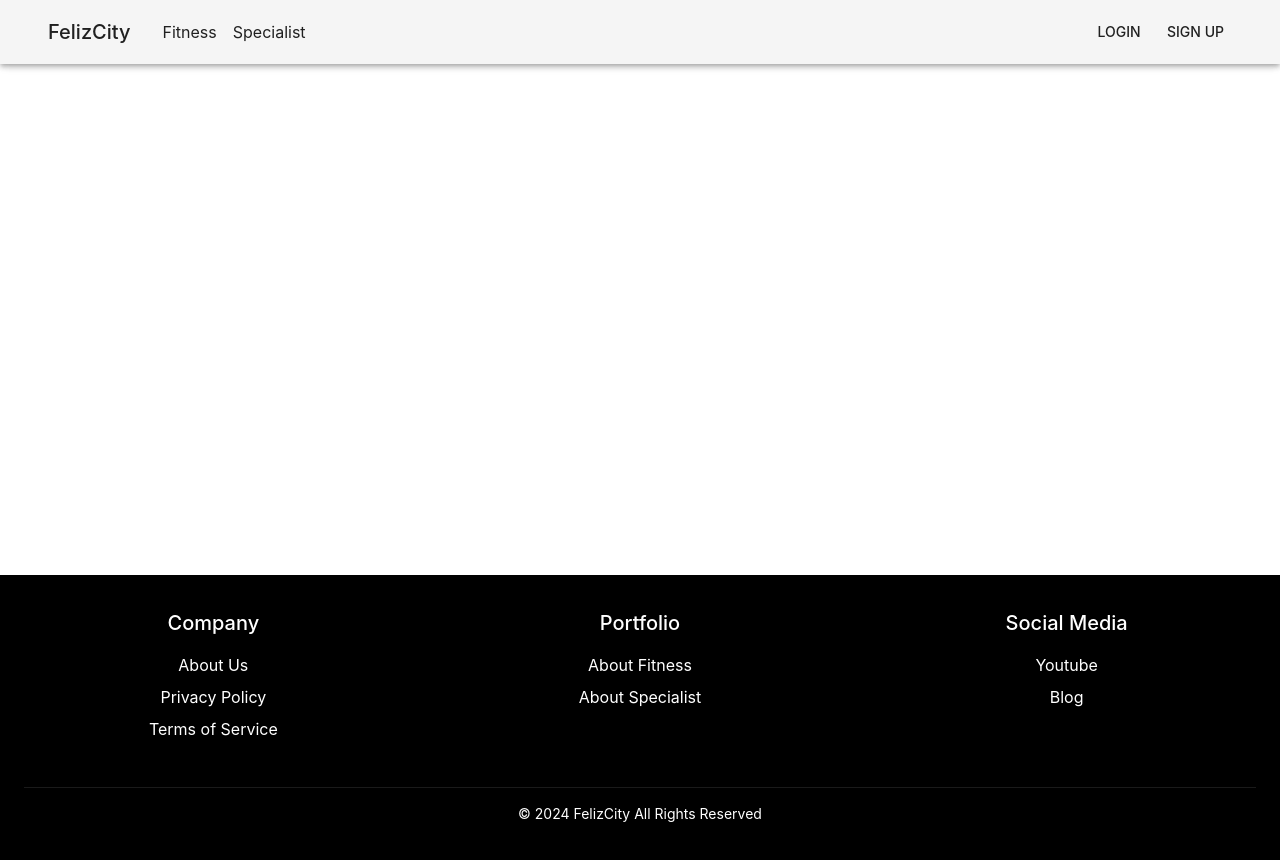
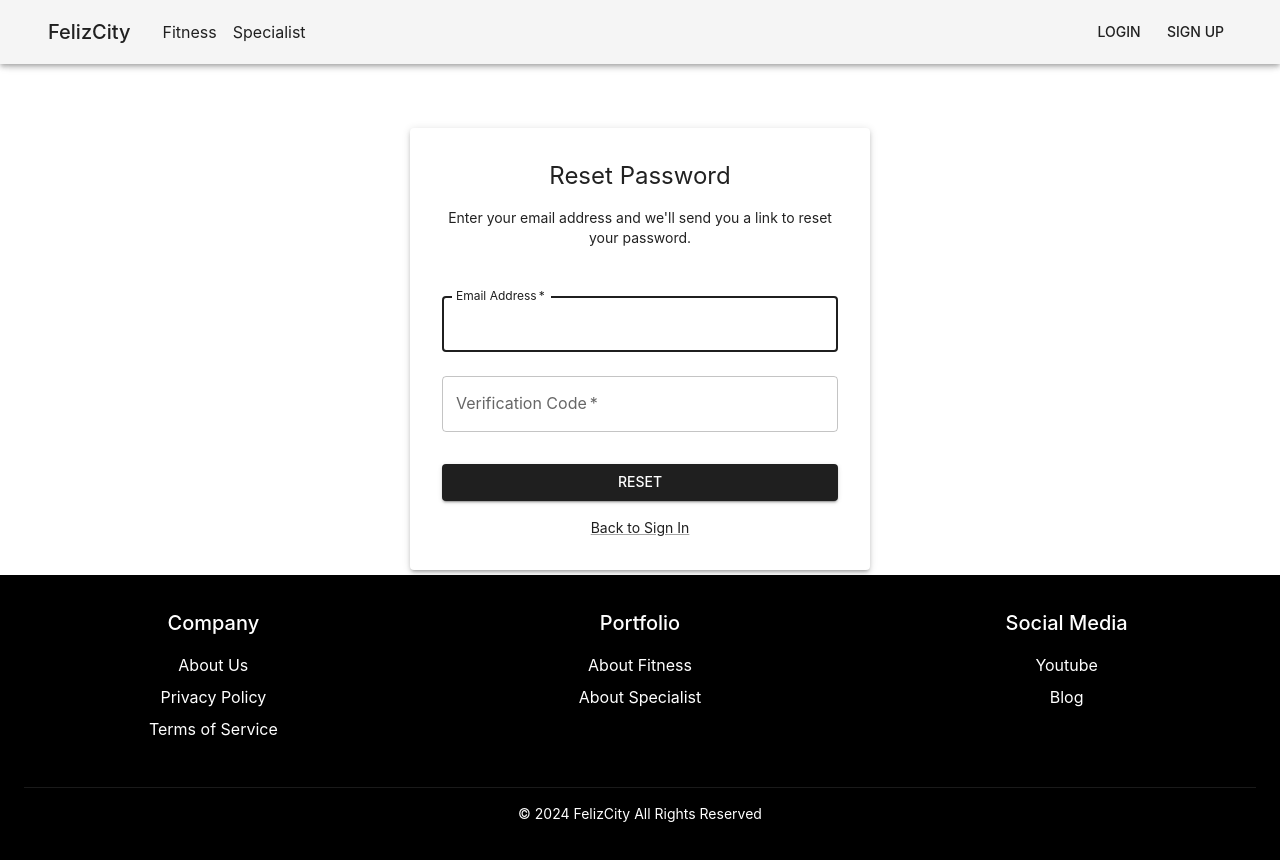
Before and after one commit to beiryu/rome, a React (Create React App) app in the folder client/: page /forgot-password in a window 1280 px wide. Shown: the top 860 px of the page. Built offline with nearby package versions, Linux system fonts and the light colour scheme.

Commit message:
feat: implement Forgot Password functionality; add ForgotPasswordForm component and update routing in App

```diff
--- a/client/src/App.js
+++ b/client/src/App.js
@@ -11,7 +11,7 @@ import FitnessDetail from './pages/FitnessDetail';
 import SpecialistDetail from './pages/SpecialistDetail';
 import Login from './pages/Login';
 import Register from './pages/Register';
-// import ForgotPassword from "./pages/ForgotPassword";
+import ForgotPassword from './pages/ForgotPassword';
 // import AboutUs from "./pages/AboutUs";
 // import PrivacyPolicy from "./pages/PrivacyPolicy";
 // import TermsOfUse from "./pages/TermsOfUse";
@@ -57,6 +57,7 @@ const App = () => {
             <Routes>
               <Route path="/login" element={<Login />} />
               <Route path="/register" element={<Register />} />
+              <Route path="/forgot-password" element={<ForgotPassword />} />
               <Route path="/" element={<Hero />} />
               <Route path="/fitness-listing" element={<FitnessListing />} />
               <Route path="/fitness-listing/:id" element={<FitnessDetail />} />
--- /dev/null
+++ b/client/src/components/ForgotPasswordForm.js
@@ -0,0 +1,96 @@
+import React, { useState } from 'react';
+import {
+  Container,
+  Box,
+  Typography,
+  TextField,
+  Button,
+  Link,
+  Paper,
+} from '@mui/material';
+import { Link as RouterLink } from 'react-router-dom';
+
+const ForgotPasswordForm = () => {
+  const [email, setEmail] = useState('');
+  const [verificationCode, setVerificationCode] = useState('');
+
+  const handleSubmit = (e) => {
+    e.preventDefault();
+    console.log('Reset password for email:', email);
+  };
+
+  return (
+    <Container component="main" maxWidth="xs">
+      <Box
+        sx={{
+          marginTop: 8,
+          display: 'flex',
+          flexDirection: 'column',
+          alignItems: 'center',
+        }}
+      >
+        <Paper
+          elevation={3}
+          sx={{
+            padding: 4,
+            display: 'flex',
+            flexDirection: 'column',
+            alignItems: 'center',
+            width: '100%',
+          }}
+        >
+          <Typography component="h1" variant="h5">
+            Reset Password
+          </Typography>
+          <Typography
+            variant="body2"
+            sx={{ mt: 2, mb: 3, textAlign: 'center' }}
+          >
+            Enter your email address and we'll send you a link to reset your
+            password.
+          </Typography>
+          <Box component="form" onSubmit={handleSubmit} sx={{ mt: 1 }}>
+            <TextField
+              margin="normal"
+              required
+              fullWidth
+              id="email"
+              label="Email Address"
+              name="email"
+              autoComplete="email"
+              autoFocus
+              value={email}
+              onChange={(e) => setEmail(e.target.value)}
+            />
+            <TextField
+              margin="normal"
+              required
+              fullWidth
+              id="verificationCode"
+              label="Verification Code"
+              name="verificationCode"
+              autoComplete="verificationCode"
+              value={verificationCode}
+              onChange={(e) => setVerificationCode(e.target.value)}
+            />
+            <Button
+              type="submit"
+              fullWidth
+              variant="contained"
+              sx={{ mt: 3, mb: 2 }}
+            >
+              Reset
+            </Button>
+            <Box sx={{ textAlign: 'center' }}>
+              <Link component={RouterLink} to="/login" variant="body2">
+                Back to Sign In
+              </Link>
+            </Box>
+          </Box>
+        </Paper>
+      </Box>
+    </Container>
+  );
+};
+
+export default ForgotPasswordForm;
--- a/client/src/components/LoginForm.js
+++ b/client/src/components/LoginForm.js
@@ -9,6 +9,7 @@ import {
   InputAdornment,
   IconButton,
   Link,
+  Divider,
 } from '@mui/material';
 import { Visibility, VisibilityOff } from '@mui/icons-material';
 import { Link as RouterLink } from 'react-router-dom';
@@ -92,9 +93,24 @@ const LoginForm = () => {
             >
               Login
             </Button>
-            <Box sx={{ textAlign: 'center' }}>
+            <Box
+              sx={{
+                textAlign: 'center',
+                display: 'flex',
+                justifyContent: 'center',
+                gap: 2,
+              }}
+            >
               <Link component={RouterLink} to="/register" variant="body2">
                 Don't have an account? Sign up
+              </Link>
+              <Divider orientation="vertical" flexItem />
+              <Link
+                component={RouterLink}
+                to="/forgot-password"
+                variant="body2"
+              >
+                Forgot Password?
               </Link>
             </Box>
           </form>
--- a/client/src/components/RegisterForm.js
+++ b/client/src/components/RegisterForm.js
@@ -10,7 +10,7 @@ import {
 } from '@mui/material';
 import { Link as RouterLink } from 'react-router-dom';
 
-const Register = () => {
+const RegisterForm = () => {
   const [formData, setFormData] = useState({
     name: '',
     email: '',
@@ -132,4 +132,4 @@ const Register = () => {
   );
 };
 
-export default Register;
+export default RegisterForm;
--- /dev/null
+++ b/client/src/pages/ForgotPassword.js
@@ -0,0 +1,8 @@
+import React from 'react';
+import ForgotPasswordForm from '../components/ForgotPasswordForm';
+
+const ForgotPassword = () => {
+  return <ForgotPasswordForm />;
+};
+
+export default ForgotPassword;
```
